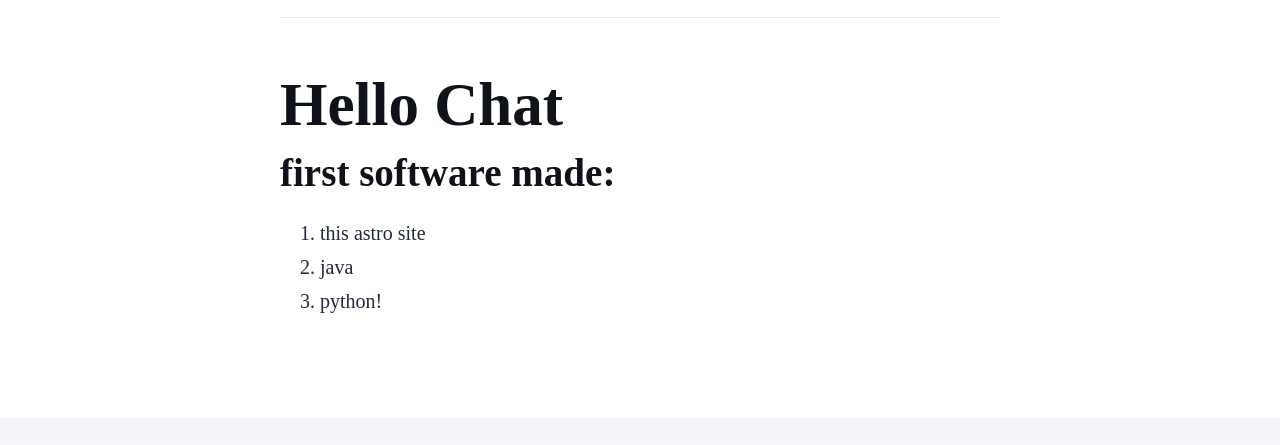
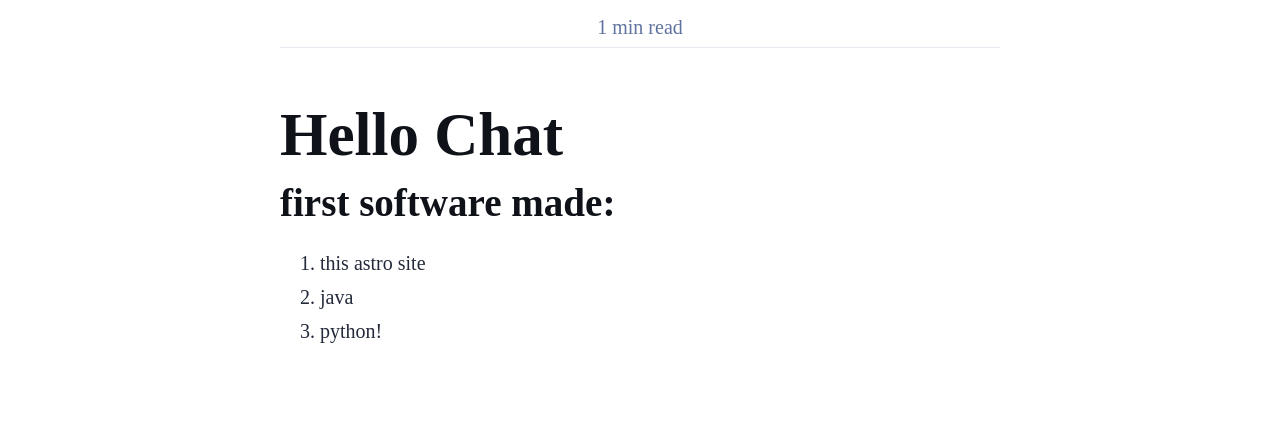
Before and after one commit to Installity/cs4421-astro-blog, an Astro site: page /blog/first-post in a window 1280 px wide. Shown: the part 1039-1484 px from the top of the page. Built offline with nearby package versions, Linux system fonts and the light colour scheme; Astro itself is replaced by a stand-in of ours.

Commit message:
feat: added estimated reading time

```diff
--- a/src/layouts/BlogPost.astro
+++ b/src/layouts/BlogPost.astro
@@ -9,9 +9,10 @@ import Header from '../components/Header.astro';
 
 type Props = Omit<CollectionEntry<'blog'>['data'], 'author'> & {
 	author?: CollectionEntry<'authors'>['data'];
+	readingTime: number;
 };
 
-const { title, description, pubDate, updatedDate, heroImage, author } = Astro.props;
+const { title, description, pubDate, updatedDate, heroImage, author, readingTime } = Astro.props;
 ---
 
 <html lang="en">
@@ -53,6 +54,10 @@ const { title, description, pubDate, updatedDate, heroImage, author } = Astro.pr
 				margin-bottom: 0.5em;
 				color: rgb(var(--gray));
 			}
+			.reading-time {
+				margin: 0.5em 0;
+				color: rgb(var(--gray));
+			}
 			.last-updated-on {
 				font-style: italic;
 			}
@@ -79,6 +84,7 @@ const { title, description, pubDate, updatedDate, heroImage, author } = Astro.pr
 							}
 						</div>
 						<h1>{title}</h1>
+						<p class="reading-time">{readingTime} min read</p>
 						<hr />
 					</div>
 					<slot />
--- a/src/pages/about.astro
+++ b/src/pages/about.astro
@@ -8,6 +8,7 @@ import Layout from '../layouts/BlogPost.astro';
 	description="Lorem ipsum dolor sit amet"
 	pubDate={new Date('August 08 2021')}
 	heroImage={AboutHeroImage}
+	readingTime={1}
 >
 	<p>
 		Lorem ipsum dolor sit amet, consectetur adipiscing elit, sed do eiusmod tempor incididunt ut
--- a/src/pages/blog/[...slug].astro
+++ b/src/pages/blog/[...slug].astro
@@ -14,8 +14,10 @@ type Props = CollectionEntry<'blog'>;
 const post = Astro.props;
 const author = await getEntry(post.data.author);
 const { Content } = await render(post);
+const wordCount = post.body?.trim().split(/\s+/).filter(Boolean).length ?? 0;
+const readingTime = Math.max(1, Math.ceil(wordCount / 200));
 ---
 
-<BlogPost {...post.data} author={author.data}>
+<BlogPost {...post.data} author={author.data} readingTime={readingTime}>
 	<Content />
 </BlogPost>
```
